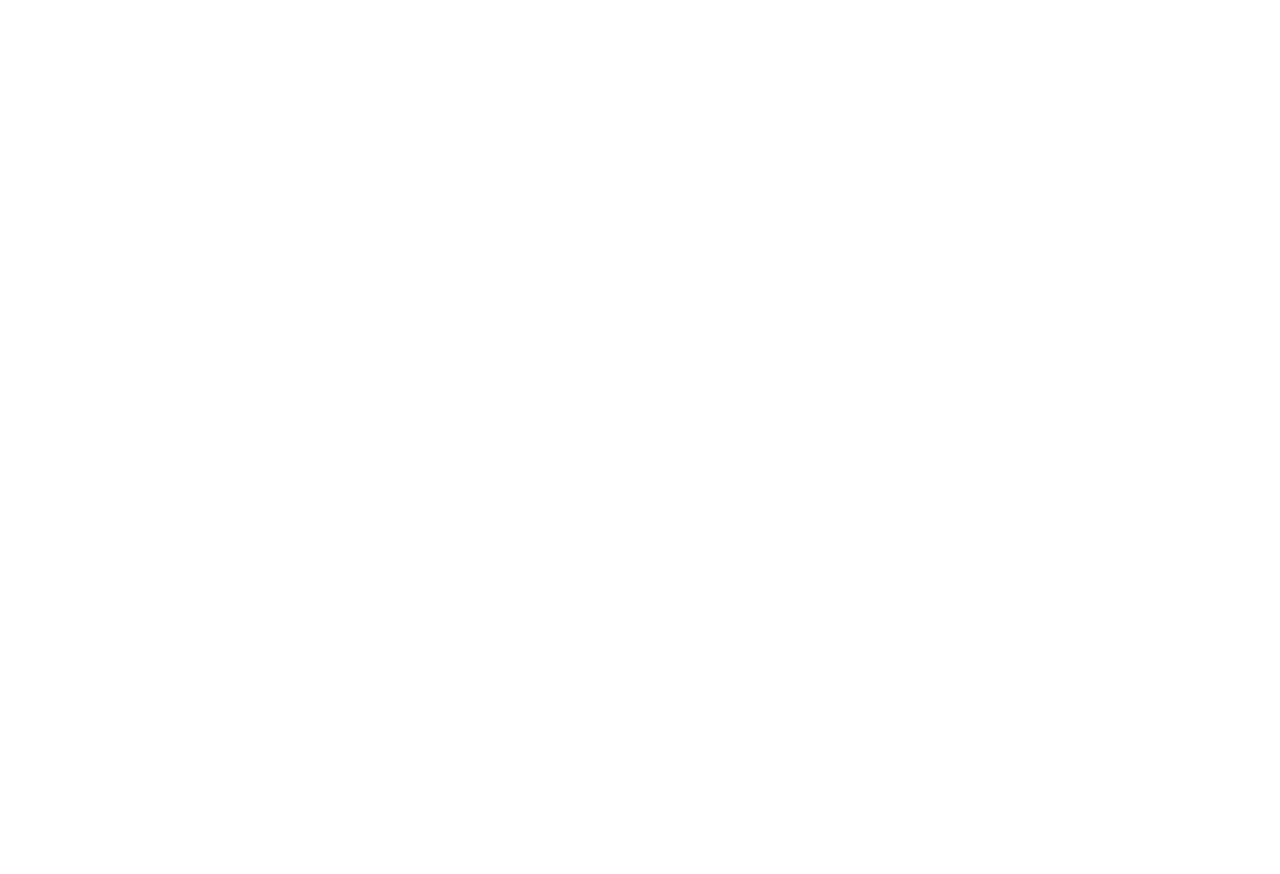
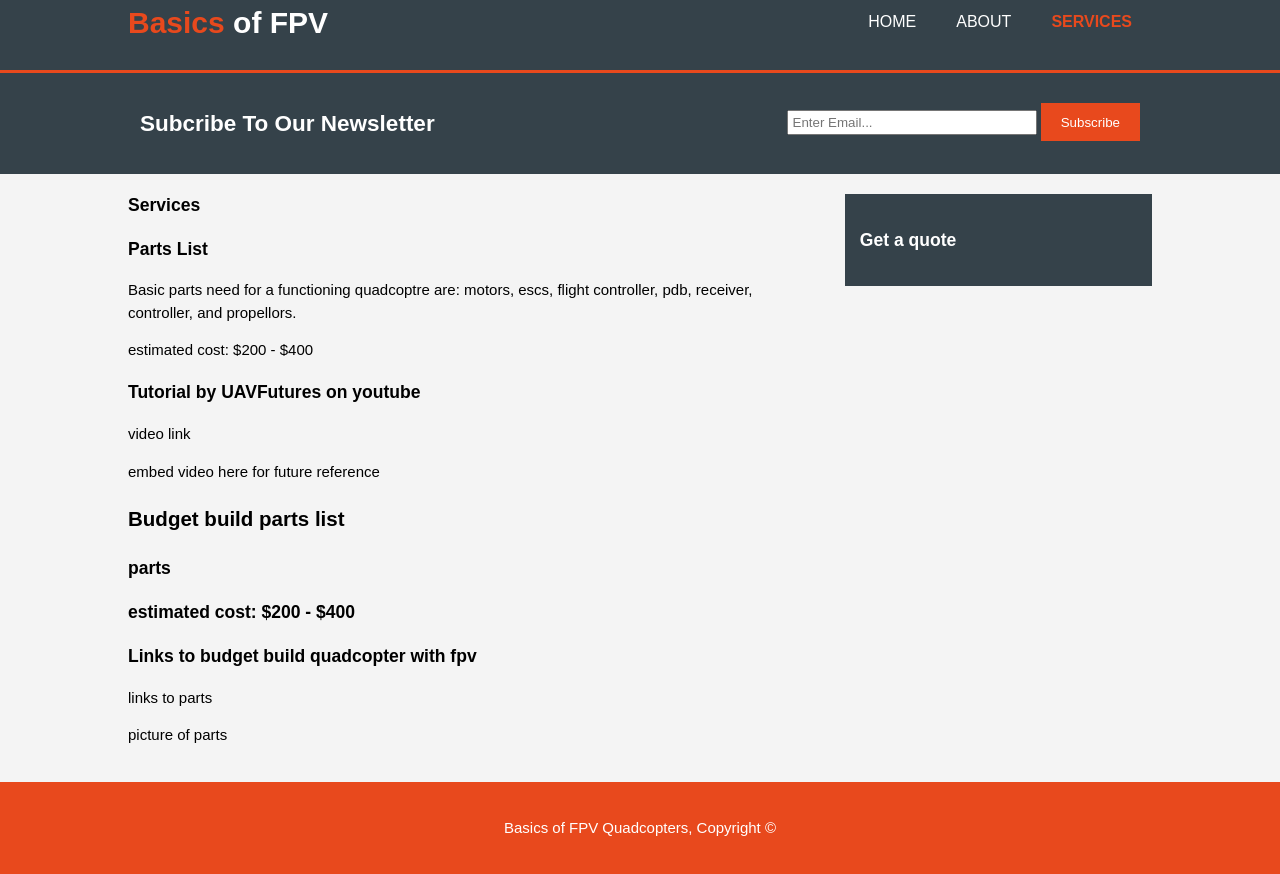
Before and after one commit to YourLocalPham/YourLocalPham.github.io, a plain HTML site: page services.html in a window 1280 px wide. Before the commit the page ends 800 px from the top, so only its background shows below. Drawn offline with Linux system fonts and the light colour scheme.

Commit message:
started services page, and fixed grammar errors that nawwar exposed me on.

```diff
--- a/services.html
+++ b/services.html
@@ -0,0 +1,92 @@
+<html>
+    <head>
+        <meta charset="utf-8">
+        <meta name="viewport" content="width=device-width">
+        <meta name="description" content="Basic information about FPV quadcopters">
+        <meta name="keywords" content="FPV, FPV quadcopters, quadcopters">
+        <meta name="author" content="Alex Pham">
+        <title>Basics of FPV Quadcopters | Services</title>
+        <link rel="stylesheet" href="./style.css">
+    </head>
+
+    <body>
+        <link rel="stylesheet" href="./style.css">
+        <header>
+            <div class="container">
+                <div id="branding">
+                    <h1><span class="highlight">Basics</span> of FPV</h1>
+                </div>
+                <nav>
+                    <ul>
+                        <li><a href="index.html">Home</a></li>
+                        <li><a href="about.html">About</a></li>
+                        <li class="current"><a href="services.html">Services</a></li>
+
+                    </ul>
+                </nav>
+            </div>
+        </header>
+
+
+
+        <section id="newsletter">
+            <div class="container">
+                <h1>Subcribe To Our Newsletter</h1>
+                <form>
+                    <input type="email" placeholder="Enter Email...">
+                    <button type="submit" class="button_1">Subscribe</button>
+                </form>
+
+            </div>
+
+        </section>
+        <section id="main">
+            <div class="container">
+               <article id="main-col">
+                   <h1 class="page-title">Services</h1>
+                   <ul id="Services">
+                       <li>
+                           <h3>Parts List</h3>
+                           <p>Basic parts need for a functioning quadcoptre are: motors, escs, flight controller, pdb, receiver, controller, and propellors.</p>
+                           <p>estimated cost: $200 - $400</p>
+                       </li>
+                       <li>
+                           <h3>Tutorial by UAVFutures on youtube</h3>
+                           <p>video link</p>
+                           <p>embed video here for future reference</p>
+                       </li>
+                       <li>
+                           <h3><li>
+                           <h3>Budget build parts list</h3>
+                           <p>parts</p>
+                           <p>estimated cost: $200 - $400</p>
+                       </li>Links to budget build quadcopter with fpv</h3>
+                           <p>links to parts</p>
+                           <p> picture of parts</p>
+                       </li>
+                   </ul>
+               </article>
+
+               <aside id="sidebar">
+                   <div class="dark">
+                   <h3>Get a quote</h3>
+                   <form class="quote">
+                       <div>
+
+
+                       </div>
+
+
+
+
+
+                   </form>
+                   <div/>
+               </aside>
+            </div>
+        </section>
+        <footer>
+            <p>Basics of FPV Quadcopters, Copyright &copy;</p>
+        </footer>
+    </body>
+</html>
```
Also changed, not shown: about.html (+2 -2 lines), index.html (+1 -1 lines).
